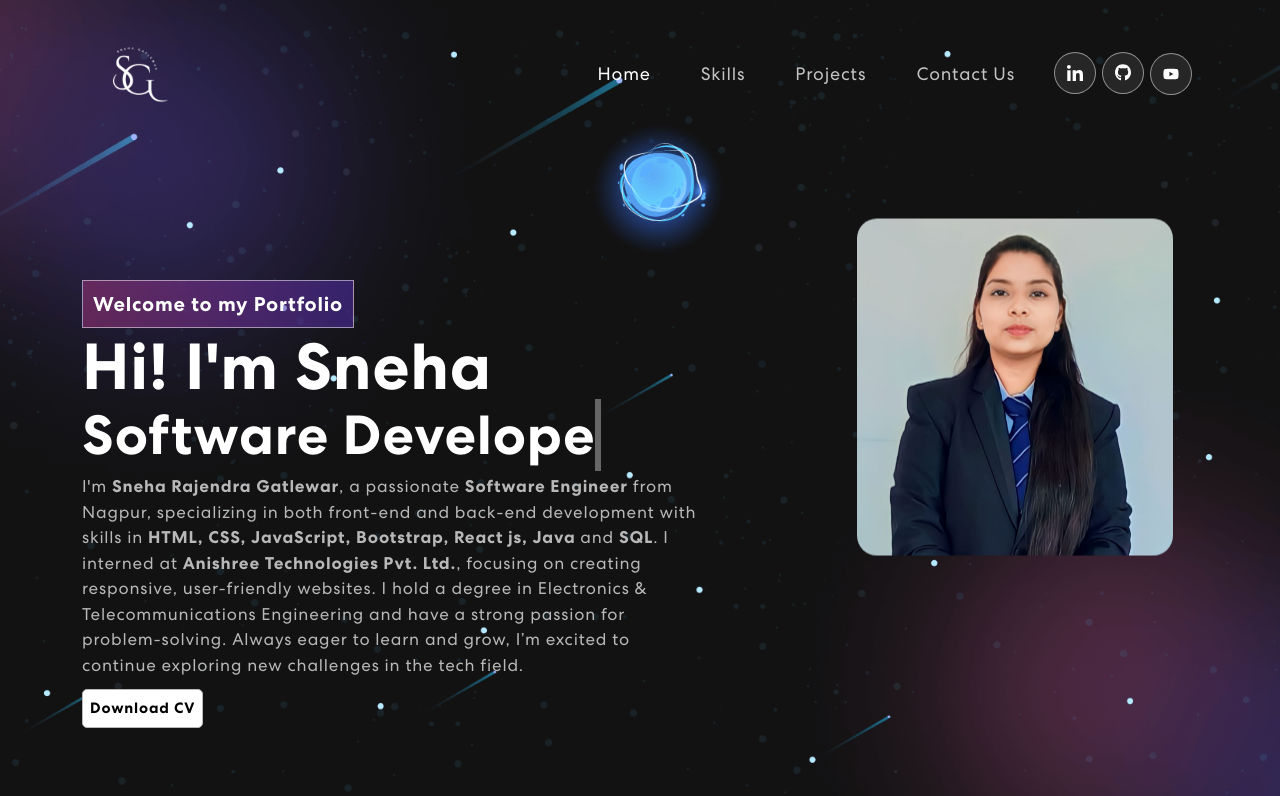
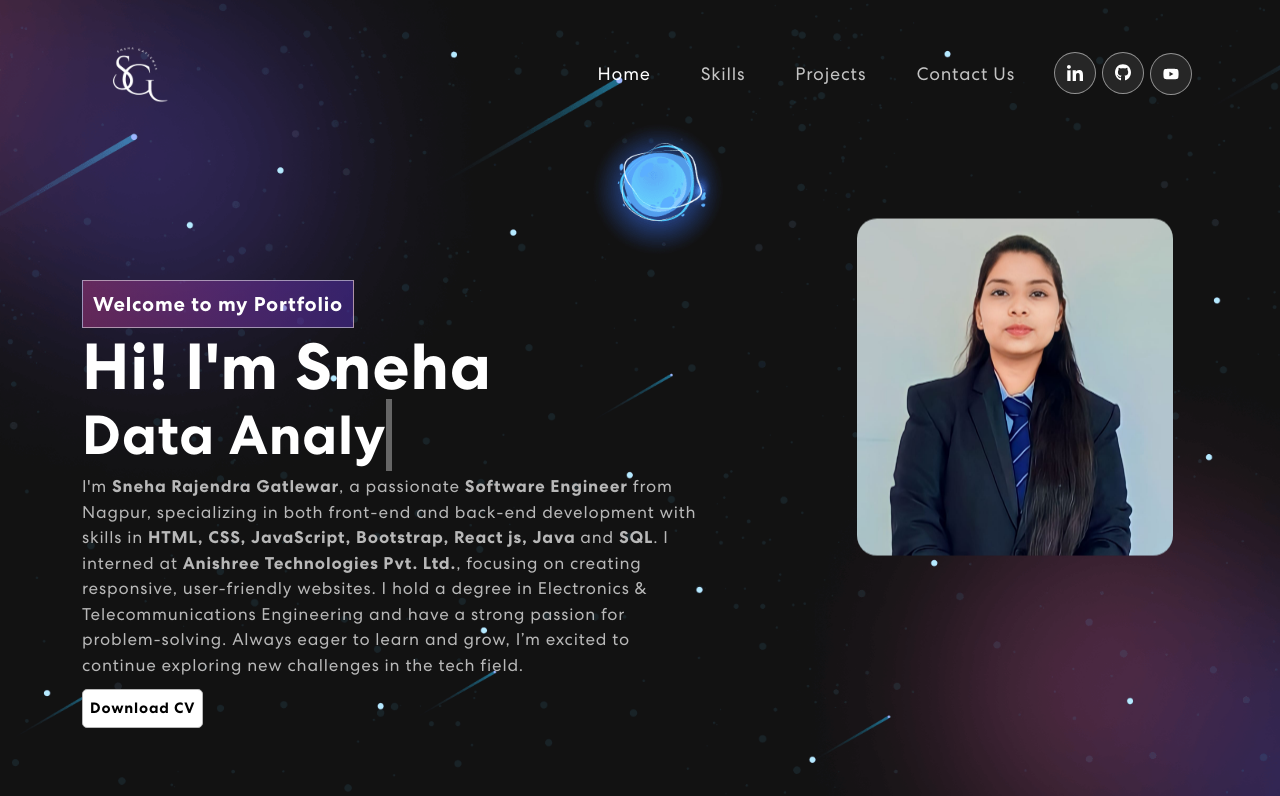
Before and after one commit to snehagatlewar/Portfolio-Website, a React (Create React App) app: page / in a window 1280 px wide. Shown: the top 796 px of the page. Built offline with nearby package versions, Linux system fonts and the light colour scheme.

Commit message:
Update Banner.js

```diff
--- a/src/components/Banner.js
+++ b/src/components/Banner.js
@@ -11,7 +11,7 @@ export const Banner = () => {
   const [text, setText] = useState('');
   const [delta, setDelta] = useState(300 - Math.random() * 100);
   const [index, setIndex] = useState(1);
-  const toRotate = [ "Software Developer", "FrontEnd Developer", "BackEnd developer", "Java FullStack Developer" ];
+  const toRotate = [ "Data Analyst", "Business Analyst" ];
    const period = 2000;
 
   useEffect (() => {
```
